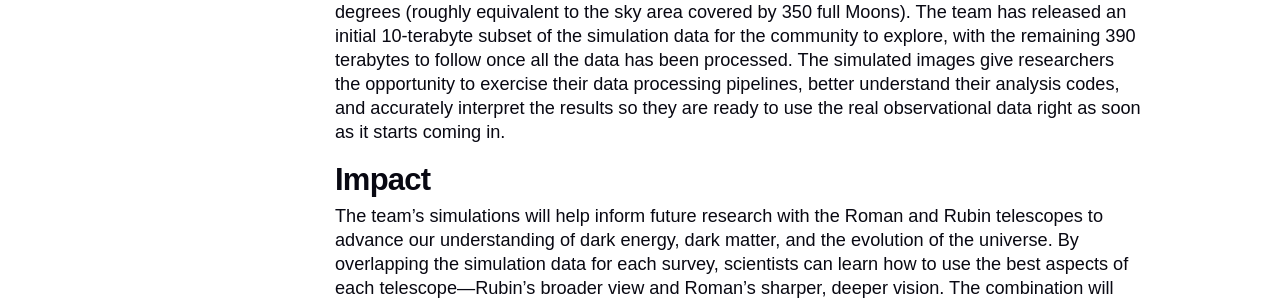
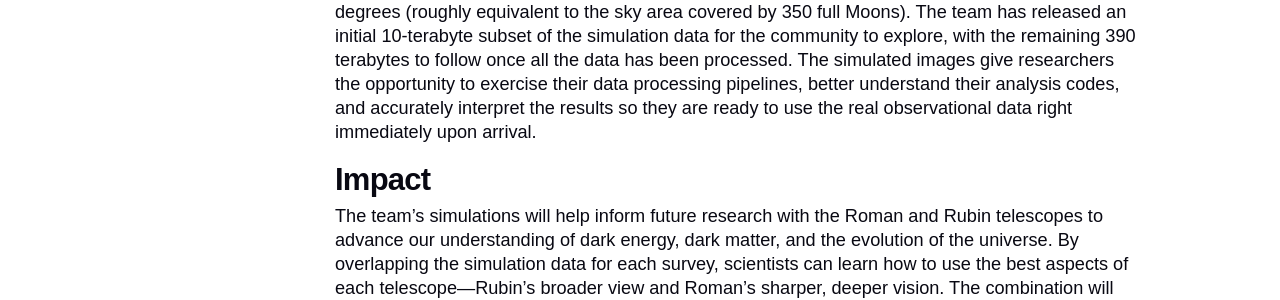
Before and after one commit to argonne-lcf/AR2024, a Jekyll site: the page built from _highlights/09heitmann.md, in a window 1280 px wide. Shown: the part 1963-2263 px from the top of the page. Built offline with Jekyll 4.4.1, drawn with Linux system fonts in a browser that asks for light colours; some web fonts are replaced; some of the changed text lies outside the part shown.

Commit message:
Update 09heitmann.md
results rephrase

```diff
--- a/_highlights/09heitmann.md
+++ b/_highlights/09heitmann.md
@@ -44,8 +44,7 @@
 
 ## Results
 
-The team leveraged Theta’s processing power to generate approximately 4 million simulated images for the Rubin and Roman telescopes in about nine days—a task that would have taken around 300 years on a personal computer. The simulations cover the same patch of the sky, spanning 70 square degrees (roughly equivalent to the sky area covered by 350 full Moons). The team has released an initial 10-terabyte subset of the simulation data for the community to explore, with the remaining 390 terabytes to follow once all the data has been processed. The simulated images give researchers the opportunity to exercise their data processing pipelines, better understand their analysis codes, and accurately interpret the results so they are ready to use the real observational data right as soon as it starts coming in.
-
+The team leveraged Theta’s processing power to generate approximately 4 million simulated images for the Rubin and Roman telescopes in about nine days—a task that would have taken around 300 years on a personal computer. The simulations cover the same patch of the sky, spanning 70 square degrees (roughly equivalent to the sky area covered by 350 full Moons). The team has released an initial 10-terabyte subset of the simulation data for the community to explore, with the remaining 390 terabytes to follow once all the data has been processed. The simulated images give researchers the opportunity to exercise their data processing pipelines, better understand their analysis codes, and accurately interpret the results so they are ready to use the real observational data right immediately upon arrival.
 
 ## Impact
 
```
